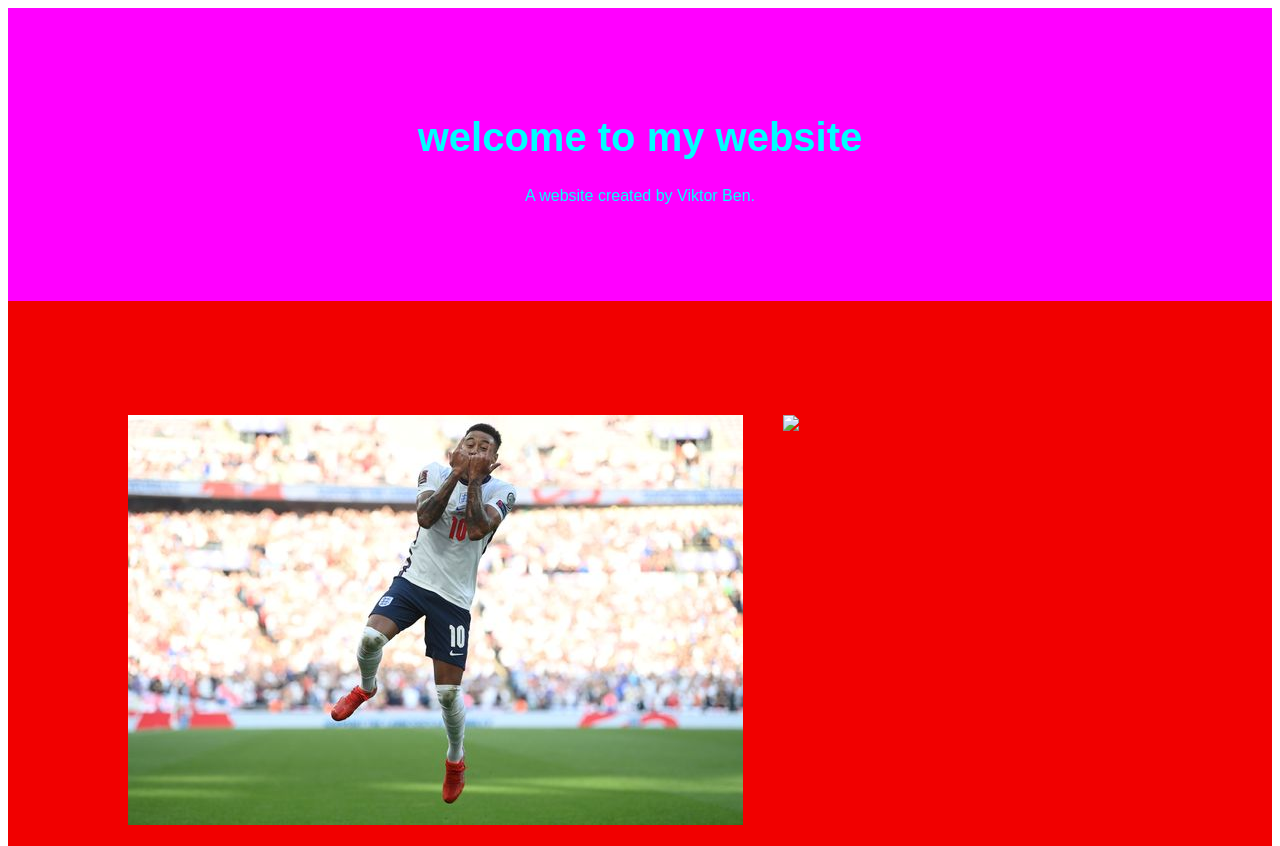
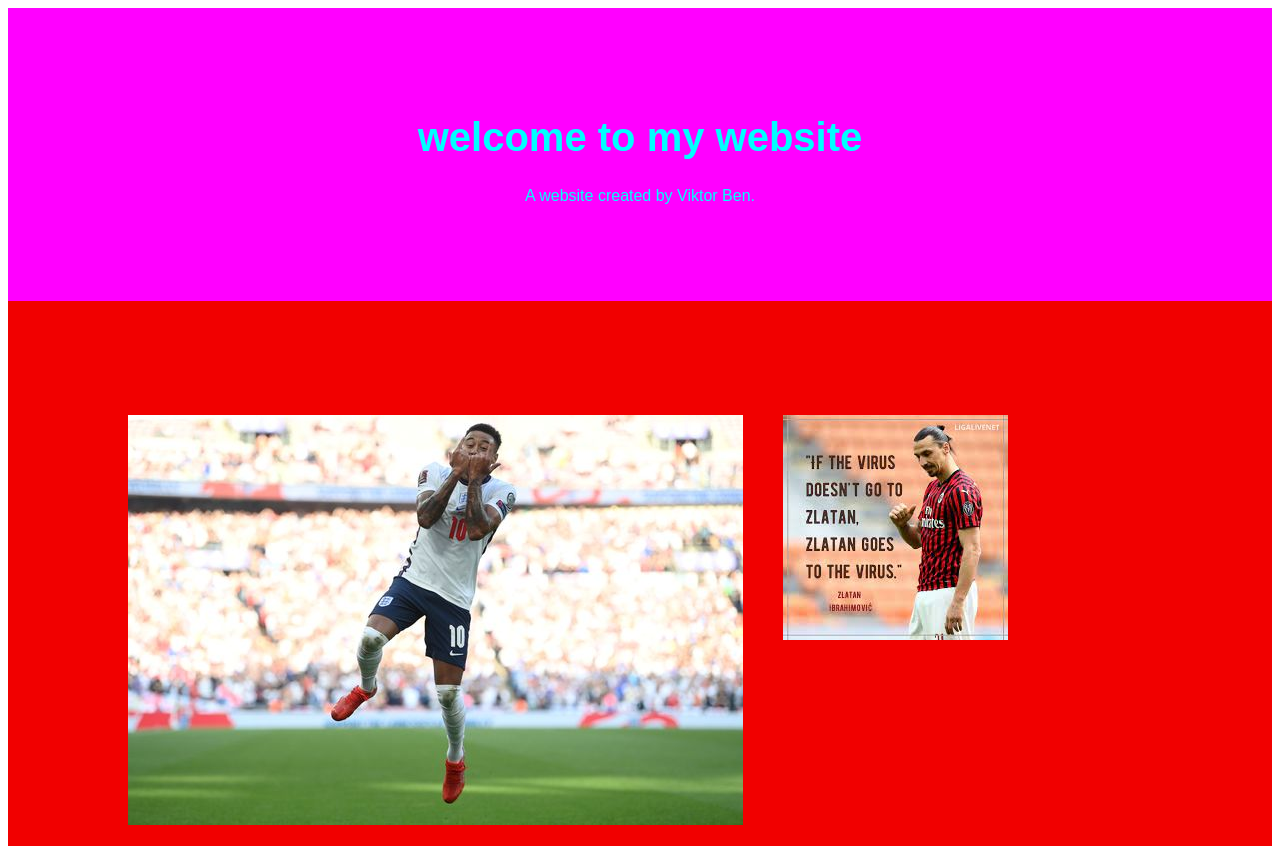
Before and after one commit to viktorben76/soccer, a plain HTML site: page docs/index.html in a window 1280 px wide. Shown: the top 846 px of the page. Drawn offline with Linux system fonts and the light colour scheme; files whose address does not match are found by name.

Commit message:
Update index.html

```diff
--- a/docs/index.html
+++ b/docs/index.html
@@ -50,7 +50,7 @@ body {
     </div>
     <div class="navbar">
         <a href="https://jlingz.com"><img src="https://github.com/viktorben76/soccer/blob/main/JLingz.jpg"a>
-        <a href="https://www.idnworld.com/fashion/AZSportswear-TShirts"><img src="god.jfif" a>
+        <a href="https://www.idnworld.com/fashion/AZSportswear-TShirts"><img src="https://github.com/viktorben76/soccer/blob/main/god.jfif" a>
         <a href="https://www.cristianoronaldo.com/#cr7"><img src="suuuu.jpg" a>
         <a href="https://www.adidas.com/us/lionel_messi"><img src="messi.jpg" a>
 
```
